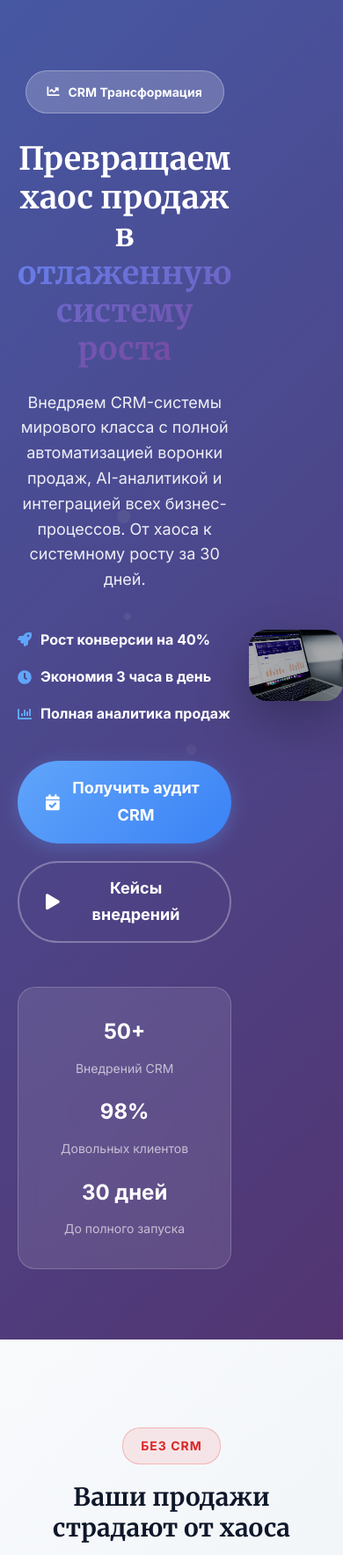
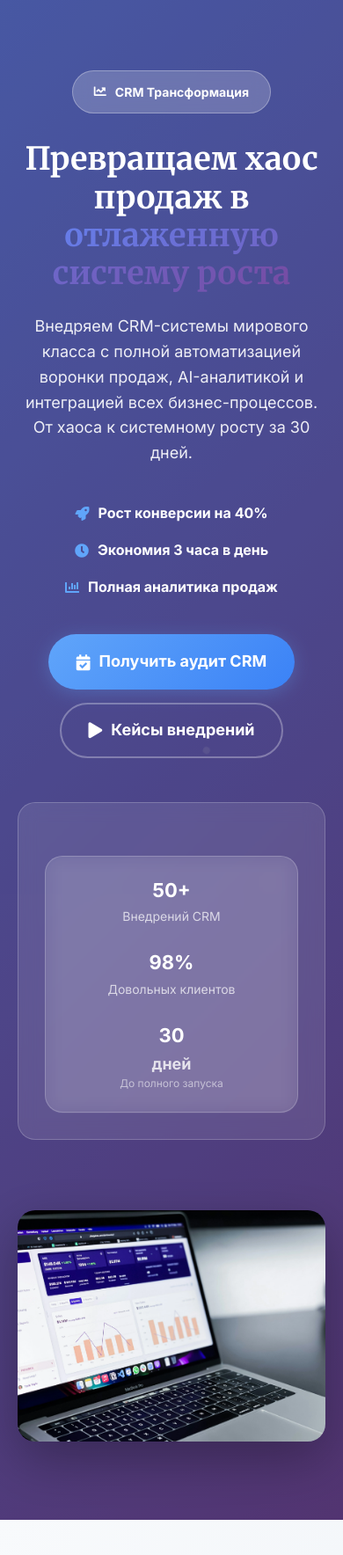
Before and after one commit to adthxkz/itfusionsite, a PHP site: page /crm-implementation.php in a window 390 px wide; the page is wider, and only the part inside the window is pictured. Shown: the part 122-1890 px from the top of that part at 88% size. Run offline with PHP 8.4, Linux system fonts and the light colour scheme; some libraries are stand-ins or nearby versions.

Commit message:
Исправлена структура hero-секции CRM: двухколоночная сетка, правильное выравнивание статистики, улучшена адаптивность

```diff
--- a/crm-implementation.php
+++ b/crm-implementation.php
@@ -61,15 +61,16 @@
                             <span>Довольных клиентов</span>
                         </div>
                         <div class="stat-item">
-                            <strong>30 дней</strong>
-                            <span>До полного запуска</span>
+                            <strong>30</strong>
+                            <span class="stat-label">дней</span>
+                            <span class="stat-sublabel">До полного запуска</span>
                         </div>
                     </div>
                 </div>
             </div>
-        </div>
-        <div class="hero-visual" data-aos="fade-left" data-aos-delay="600">
-            <img src="/img/crm-img.webp" alt="CRM система интерфейс" class="hero-image">
+            <div class="hero-visual" data-aos="fade-left" data-aos-delay="600">
+                <img src="/img/crm-img.webp" alt="CRM система интерфейс" class="hero-image">
+            </div>
         </div>
     </section>
 
--- a/css/service-premium.css
+++ b/css/service-premium.css
@@ -178,25 +178,48 @@
 
 .proof-stats {
     display: flex;
-    gap: 40px;
-    justify-content: space-between;
+    gap: 30px;
+    justify-content: flex-start;
+    background: rgba(255,255,255,0.1);
+    backdrop-filter: blur(10px);
+    border-radius: 20px;
+    padding: 30px;
+    border: 1px solid rgba(255,255,255,0.2);
+    margin-top: 40px;
 }
 
 .stat-item {
     text-align: center;
+    flex: 1;
 }
 
 .stat-item strong {
     display: block;
-    font-size: 32px;
+    font-size: 28px;
     font-weight: 700;
     color: white;
-    margin-bottom: 5px;
+    margin-bottom: 8px;
+    line-height: 1.2;
 }
 
 .stat-item span {
     font-size: 14px;
-    color: rgba(255,255,255,0.8);
+    color: rgba(255,255,255,0.9);
+    display: block;
+    line-height: 1.3;
+}
+
+.stat-item .stat-label {
+    font-size: 18px;
+    font-weight: 600;
+    color: white;
+    margin-bottom: 2px;
+}
+
+.stat-item .stat-sublabel {
+    font-size: 12px;
+    color: rgba(255,255,255,0.7);
+    margin-top: 2px;
 }
 
 .hero-visual {
@@ -483,11 +506,22 @@
     }
 
     .proof-stats {
-        gap: 20px;
+        gap: 15px;
+        flex-direction: column;
+        text-align: center;
+        padding: 25px 20px;
+    }
+
+    .stat-item {
+        margin-bottom: 15px;
+    }
+
+    .stat-item:last-child {
+        margin-bottom: 0;
     }
 
     .stat-item strong {
-        font-size: 24px;
+        font-size: 22px;
     }
 }
 
@@ -526,21 +560,28 @@
     .hero-features {
         flex-direction: column;
         gap: 15px;
+        align-items: center;
     }
 
     .hero-buttons {
         flex-direction: column;
         align-items: center;
+        gap: 15px;
     }
 
     .proof-stats {
         flex-direction: column;
         gap: 15px;
+        margin-top: 30px;
     }
 
     .service-hero.premium-hero {
         min-height: auto;
         padding: 80px 0;
+    }
+
+    .hero-visual {
+        margin-top: 40px;
     }
 
     .process-timeline::before {
```
